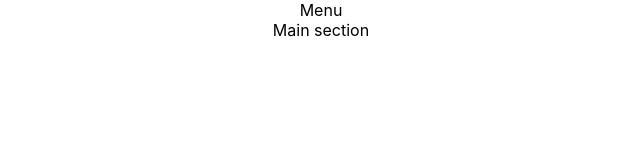
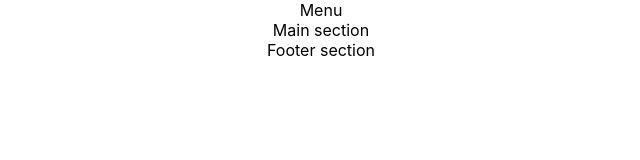
Before and after one commit to riak430/online-restaurant-system, a React (Create React App) app: page / in a window 1280 px wide. Shown: the top 160 px of the page, without its empty margins (319-959 px from the left). Built offline with nearby package versions, Linux system fonts and the light colour scheme.

Commit message:
Update App.js
footer section add

```diff
--- a/src/App.js
+++ b/src/App.js
@@ -8,6 +8,7 @@ function App() {
       <Menubar />
 
       <div>Main section</div>
+      <div>Footer section</div>
     </div>
   );
 }
```
